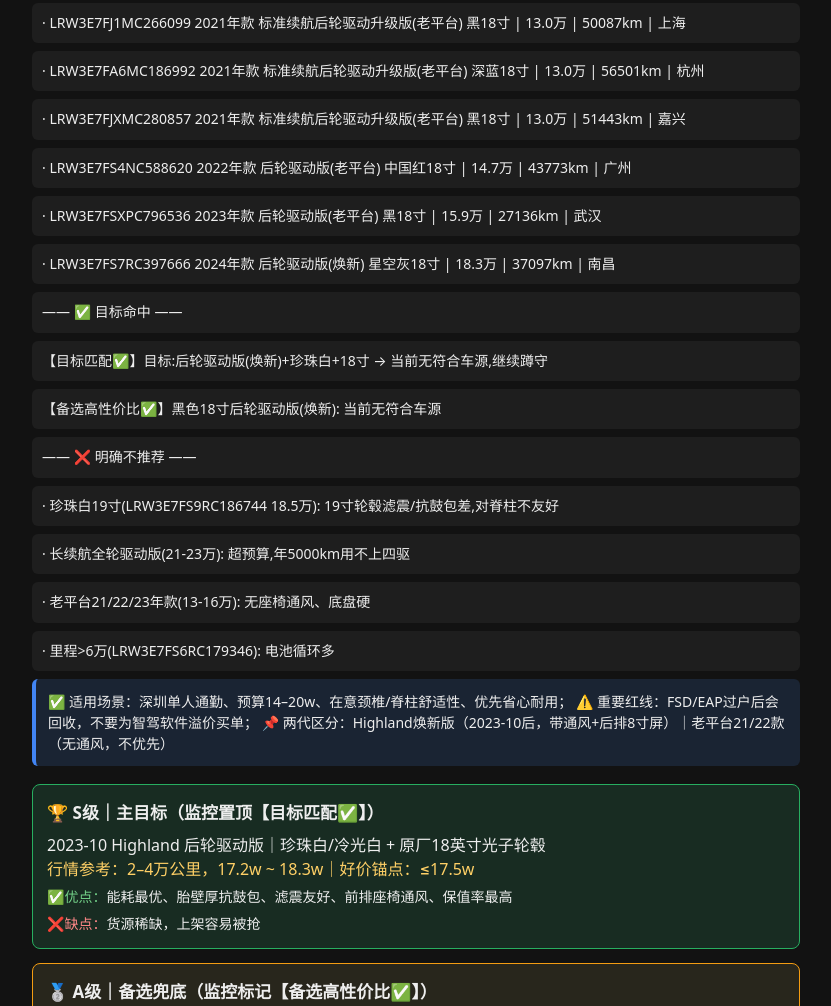
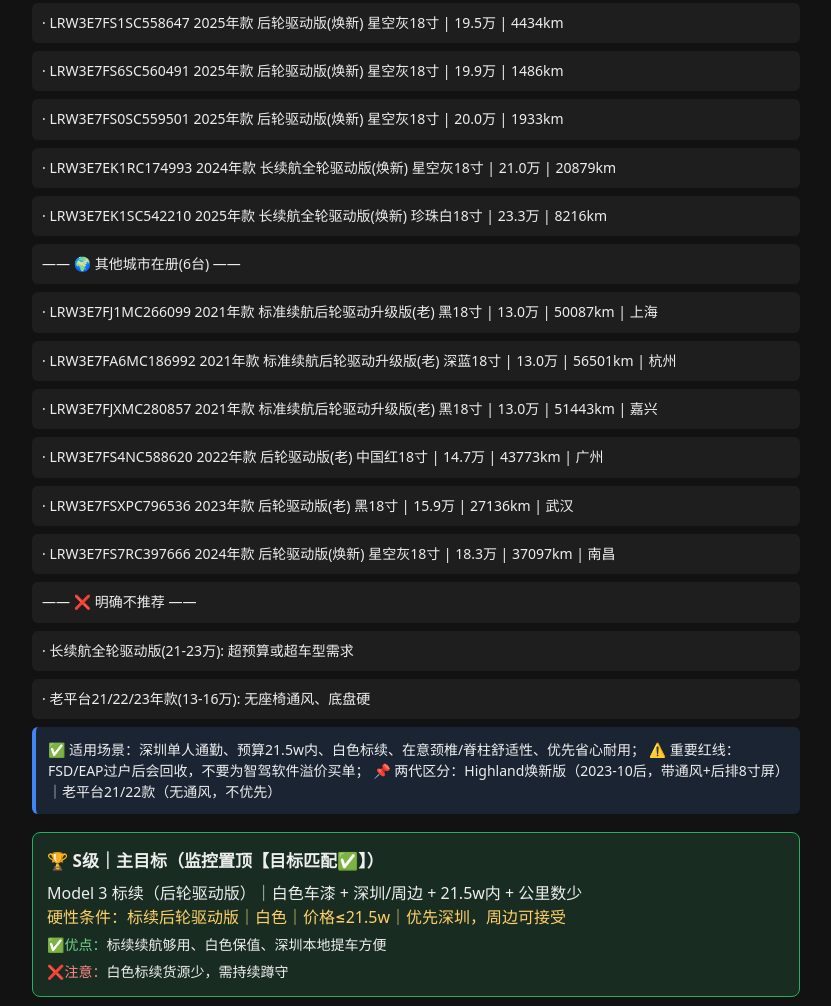
Before and after one commit to LZQ-98/tesla-m3-used-monitor, a plain HTML site: page index.html in a window 1280 px wide. Shown: the part 1083-2089 px from the top of the page, without its empty margins (224-1055 px from the left). Drawn offline with Linux system fonts and the light colour scheme.

Commit message:
auto: update 2026-11-01 17:35:00

```diff
--- a/index.html
+++ b/index.html
@@ -118,17 +118,23 @@
 <body>
     <div class="header">
         <h1>🏁 Model3 特斯拉认证二手车 性价比看板</h1>
-        <div class="update-time">最近更新：2026-11-01 17:30:00</div>
+        <div class="update-time">最近更新：2026-11-01 17:35:00</div>
     </div>
 
     <!-- 库存/监控简报区 置顶 -->
     <div class="monitor-area">
         <h2>📡 官网认证二手车监控当日简报（库存信息）</h2>
         <div class="log-item">【库存信息】2026-11-01 更新，全量18台在册</div>
-<div class="log-item">—— 🏆 当前最佳性价比 Top3 ——</div>
-<div class="log-item">🥇 首推 LRW3E7FS9RC193841 | 2024年款 后轮驱动版（焕新）星空灰18寸 | 18.4万 | 18400km | 深圳</div>
-<div class="log-item">🥈 次选 LRW3E7FSXRC126276 | 2024年款 后轮驱动版（焕新）烈焰红18寸 | 18.0万 | 13923km | 深圳</div>
-<div class="log-item">🥉 准新 LRW3E7FS6SC557154 | 2025年款 后轮驱动版（焕新）星空灰18寸 | 19.2万 | 4505km | 深圳</div>
+<div class="log-item">—— 🎯 新监控目标 ——</div>
+<div class="log-item">Model 3 标续(后轮驱动版)｜白色｜21.5万内｜深圳/周边｜公里数少</div>
+<div class="log-item">【目标匹配✅】白色标续+21.5万内：当前仅1台符合</div>
+<div class="log-item">—— 🏆 当前最符合目标的1台 ——</div>
+<div class="log-item">✅ LRW3E7FS9RC186744 | 2024年款 后轮驱动版(焕新) 珍珠白19寸 | 18.5万 | 29181km | 深圳</div>
+<div class="log-item">→ 白色+标续+深圳+21.5万内全中; 缺点: 里程2.9万偏多、19寸轮毂</div>
+<div class="log-item">—— 🥇 白色标续备选(深圳,里程更少但非白) ——</div>
+<div class="log-item">· LRW3E7FS6SC557154 2025年款 后轮驱动版(焕新) 星空灰18寸 | 19.2万 | 4505km</div>
+<div class="log-item">· LRW3E7FS1SC558647 2025年款 后轮驱动版(焕新) 星空灰18寸 | 19.5万 | 4434km</div>
+<div class="log-item">→ 若可接受星空灰,里程极少; 但非白色</div>
 <div class="log-item">—— 📊 深圳在册明细(12台) ——</div>
 <div class="log-item">· LRW3E7FS6RC179346 2024年款 后轮驱动版(焕新) 星空灰19寸 | 17.9万 | 61749km</div>
 <div class="log-item">· LRW3E7FSXRC126276 2024年款 后轮驱动版(焕新) 烈焰红18寸 | 18.0万 | 13923km</div>
@@ -143,25 +149,20 @@
 <div class="log-item">· LRW3E7EK1RC174993 2024年款 长续航全轮驱动版(焕新) 星空灰18寸 | 21.0万 | 20879km</div>
 <div class="log-item">· LRW3E7EK1SC542210 2025年款 长续航全轮驱动版(焕新) 珍珠白18寸 | 23.3万 | 8216km</div>
 <div class="log-item">—— 🌍 其他城市在册(6台) ——</div>
-<div class="log-item">· LRW3E7FJ1MC266099 2021年款 标准续航后轮驱动升级版(老平台) 黑18寸 | 13.0万 | 50087km | 上海</div>
-<div class="log-item">· LRW3E7FA6MC186992 2021年款 标准续航后轮驱动升级版(老平台) 深蓝18寸 | 13.0万 | 56501km | 杭州</div>
-<div class="log-item">· LRW3E7FJXMC280857 2021年款 标准续航后轮驱动升级版(老平台) 黑18寸 | 13.0万 | 51443km | 嘉兴</div>
-<div class="log-item">· LRW3E7FS4NC588620 2022年款 后轮驱动版(老平台) 中国红18寸 | 14.7万 | 43773km | 广州</div>
-<div class="log-item">· LRW3E7FSXPC796536 2023年款 后轮驱动版(老平台) 黑18寸 | 15.9万 | 27136km | 武汉</div>
+<div class="log-item">· LRW3E7FJ1MC266099 2021年款 标准续航后轮驱动升级版(老) 黑18寸 | 13.0万 | 50087km | 上海</div>
+<div class="log-item">· LRW3E7FA6MC186992 2021年款 标准续航后轮驱动升级版(老) 深蓝18寸 | 13.0万 | 56501km | 杭州</div>
+<div class="log-item">· LRW3E7FJXMC280857 2021年款 标准续航后轮驱动升级版(老) 黑18寸 | 13.0万 | 51443km | 嘉兴</div>
+<div class="log-item">· LRW3E7FS4NC588620 2022年款 后轮驱动版(老) 中国红18寸 | 14.7万 | 43773km | 广州</div>
+<div class="log-item">· LRW3E7FSXPC796536 2023年款 后轮驱动版(老) 黑18寸 | 15.9万 | 27136km | 武汉</div>
 <div class="log-item">· LRW3E7FS7RC397666 2024年款 后轮驱动版(焕新) 星空灰18寸 | 18.3万 | 37097km | 南昌</div>
-<div class="log-item">—— ✅ 目标命中 ——</div>
-<div class="log-item">【目标匹配✅】目标:后轮驱动版(焕新)+珍珠白+18寸 → 当前无符合车源,继续蹲守</div>
-<div class="log-item">【备选高性价比✅】黑色18寸后轮驱动版(焕新): 当前无符合车源</div>
 <div class="log-item">—— ❌ 明确不推荐 ——</div>
-<div class="log-item">· 珍珠白19寸(LRW3E7FS9RC186744 18.5万): 19寸轮毂滤震/抗鼓包差,对脊柱不友好</div>
-<div class="log-item">· 长续航全轮驱动版(21-23万): 超预算,年5000km用不上四驱</div>
+<div class="log-item">· 长续航全轮驱动版(21-23万): 超预算或超车型需求</div>
 <div class="log-item">· 老平台21/22/23年款(13-16万): 无座椅通风、底盘硬</div>
-<div class="log-item">· 里程>6万(LRW3E7FS6RC179346): 电池循环多</div>
 
     </div>
 
     <div class="tip-box">
-        ✅ 适用场景：深圳单人通勤、预算14–20w、在意颈椎/脊柱舒适性、优先省心耐用；
+        ✅ 适用场景：深圳单人通勤、预算21.5w内、白色标续、在意颈椎/脊柱舒适性、优先省心耐用；
         ⚠️ 重要红线：FSD/EAP过户后会回收，不要为智驾软件溢价买单；
         📌 两代区分：Highland焕新版（2023-10后，带通风+后排8寸屏）｜老平台21/22款（无通风，不优先）
     </div>
@@ -169,10 +170,10 @@
     <!-- S级 首选目标 -->
     <div class="rank-card s-rank">
         <div class="rank-title">🏆 S级｜主目标（监控置顶【目标匹配✅】）</div>
-        <div>2023-10 Highland 后轮驱动版｜珍珠白/冷光白 + 原厂18英寸光子轮毂</div>
-        <div class="price-tag">行情参考：2–4万公里，17.2w ~ 18.3w｜好价锚点：≤17.5w</div>
-        <div class="good"><span>✅优点：</span>能耗最优、胎壁厚抗鼓包、滤震友好、前排座椅通风、保值率最高</div>
-        <div class="bad"><span>❌缺点：</span>货源稀缺，上架容易被抢</div>
+        <div>Model 3 标续（后轮驱动版）｜白色车漆 + 深圳/周边 + 21.5w内 + 公里数少</div>
+        <div class="price-tag">硬性条件：标续后轮驱动版｜白色｜价格≤21.5w｜优先深圳，周边可接受</div>
+        <div class="good"><span>✅优点：</span>标续续航够用、白色保值、深圳本地提车方便</div>
+        <div class="bad"><span>❌注意：</span>白色标续货源少，需持续蹲守</div>
     </div>
 
     <!-- A级 备选 -->
```
